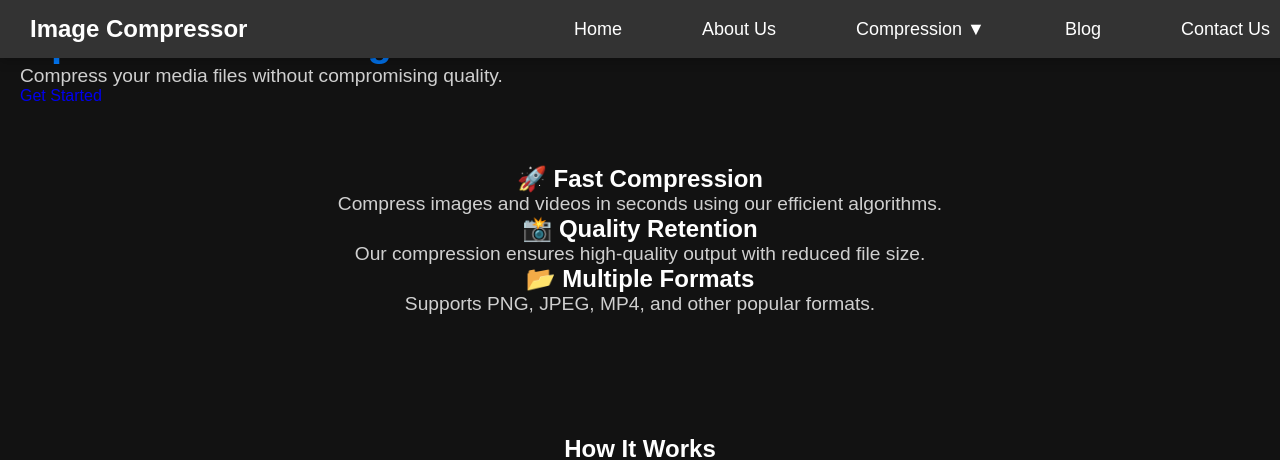
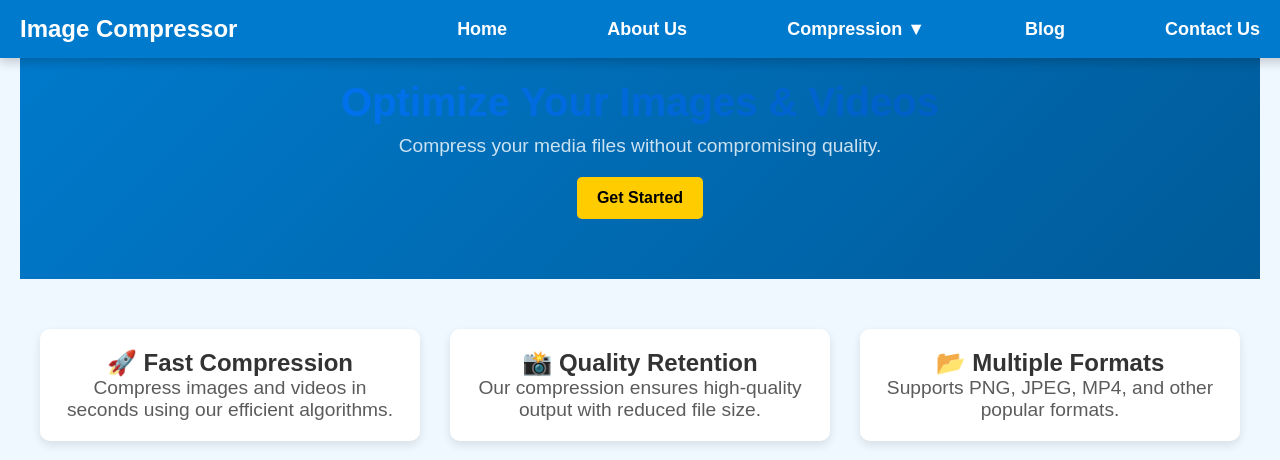
Before and after one commit to martinondiwa/image_compression, a Flask app: page / in a window 1280 px wide. Shown: the top 460 px of the page. Run offline with Flask 3, Linux system fonts and the light colour scheme; some libraries are stand-ins or nearby versions.

Commit message:
Update style.css
Home page

```diff
--- a/static/css/style.css
+++ b/static/css/style.css
@@ -391,3 +391,239 @@ footer {
     border-top: 1px solid #444;
     padding-top: 10px;
 }
+
+
+/* Home page General Styling */
+body {
+    font-family: 'Arial', sans-serif;
+    margin: 0;
+    padding: 0;
+    background: #f0f8ff; /* Light blue background */
+    color: #333;
+}
+
+/* Navigation Bar */
+.navbar {
+    background: #007acc;
+    color: white;
+    padding: 15px 20px;
+    display: flex;
+    justify-content: space-between;
+    align-items: center;
+}
+
+.navbar .nav-links {
+    list-style: none;
+    display: flex;
+    gap: 20px;
+}
+
+.navbar .nav-links li {
+    display: inline;
+}
+
+.navbar .nav-links a {
+    color: white;
+    text-decoration: none;
+    font-weight: bold;
+    transition: color 0.3s ease-in-out;
+}
+
+.navbar .nav-links a:hover {
+    color: #ffcc00;
+}
+
+/* Hero Section */
+.hero-section {
+    background: linear-gradient(135deg, #007acc, #005b99);
+    color: white;
+    text-align: center;
+    padding: 60px 20px;
+    animation: fadeIn 1.5s ease-in-out;
+}
+
+.hero-section h1 {
+    font-size: 2.5rem;
+    margin-bottom: 10px;
+}
+
+.hero-section p {
+    font-size: 1.2rem;
+}
+
+.hero-section .btn {
+    background: #ffcc00;
+    color: black;
+    padding: 12px 20px;
+    text-decoration: none;
+    font-weight: bold;
+    display: inline-block;
+    margin-top: 20px;
+    border-radius: 5px;
+    transition: background 0.3s ease-in-out;
+}
+
+.hero-section .btn:hover {
+    background: #ffaa00;
+}
+
+/* Features Section */
+.features {
+    display: flex;
+    justify-content: center;
+    gap: 30px;
+    padding: 50px 20px;
+}
+
+.feature {
+    background: white;
+    padding: 20px;
+    border-radius: 10px;
+    box-shadow: 0px 4px 10px rgba(0, 0, 0, 0.1);
+    text-align: center;
+    width: 30%;
+    opacity: 0;
+    animation: fadeInUp 1s ease-in-out forwards;
+}
+
+.feature:nth-child(2) {
+    animation-delay: 0.5s;
+}
+
+.feature:nth-child(3) {
+    animation-delay: 1s;
+}
+
+/* Compression Options */
+.compression-options {
+    text-align: center;
+    padding: 50px 20px;
+}
+
+.compression-options h2 {
+    margin-bottom: 20px;
+}
+
+.compression-options ul {
+    list-style: none;
+    padding: 0;
+}
+
+.compression-options li {
+    display: inline-block;
+    margin: 10px;
+}
+
+.compression-options a {
+    text-decoration: none;
+    background: #007acc;
+    color: white;
+    padding: 10px 15px;
+    border-radius: 5px;
+    transition: background 0.3s ease-in-out;
+}
+
+.compression-options a:hover {
+    background: #005b99;
+}
+
+/* Testimonial */
+.testimonial {
+    background: white;
+    padding: 50px 20px;
+    text-align: center;
+    margin: 40px 0;
+    box-shadow: 0px 4px 10px rgba(0, 0, 0, 0.1);
+    border-radius: 10px;
+    opacity: 0;
+    animation: slideIn 1s ease-in-out forwards;
+}
+
+/* Carousel */
+.carousel-section {
+    text-align: center;
+    padding: 50px 20px;
+}
+
+.carousel {
+    display: flex;
+    overflow: hidden;
+    width: 80%;
+    margin: auto;
+}
+
+.carousel-track {
+    display: flex;
+    animation: slide 6s infinite alternate ease-in-out;
+}
+
+.carousel img {
+    width: 100%;
+    max-width: 500px;
+    border-radius: 10px;
+}
+
+/* Footer */
+footer {
+    background: #007acc;
+    color: white;
+    text-align: center;
+    padding: 20px 10px;
+}
+
+.footer-section {
+    margin-bottom: 10px;
+}
+
+.footer-section a {
+    color: white;
+    text-decoration: none;
+}
+
+.footer-section a:hover {
+    text-decoration: underline;
+}
+
+/* Animations */
+@keyframes fadeIn {
+    from {
+        opacity: 0;
+    }
+    to {
+        opacity: 1;
+    }
+}
+
+@keyframes fadeInUp {
+    from {
+        opacity: 0;
+        transform: translateY(20px);
+    }
+    to {
+        opacity: 1;
+        transform: translateY(0);
+    }
+}
+
+@keyframes slideIn {
+    from {
+        opacity: 0;
+        transform: translateX(-50px);
+    }
+    to {
+        opacity: 1;
+        transform: translateX(0);
+    }
+}
+
+@keyframes slide {
+    0% {
+        transform: translateX(0%);
+    }
+    50% {
+        transform: translateX(-100%);
+    }
+    100% {
+        transform: translateX(0%);
+    }
+}
```
